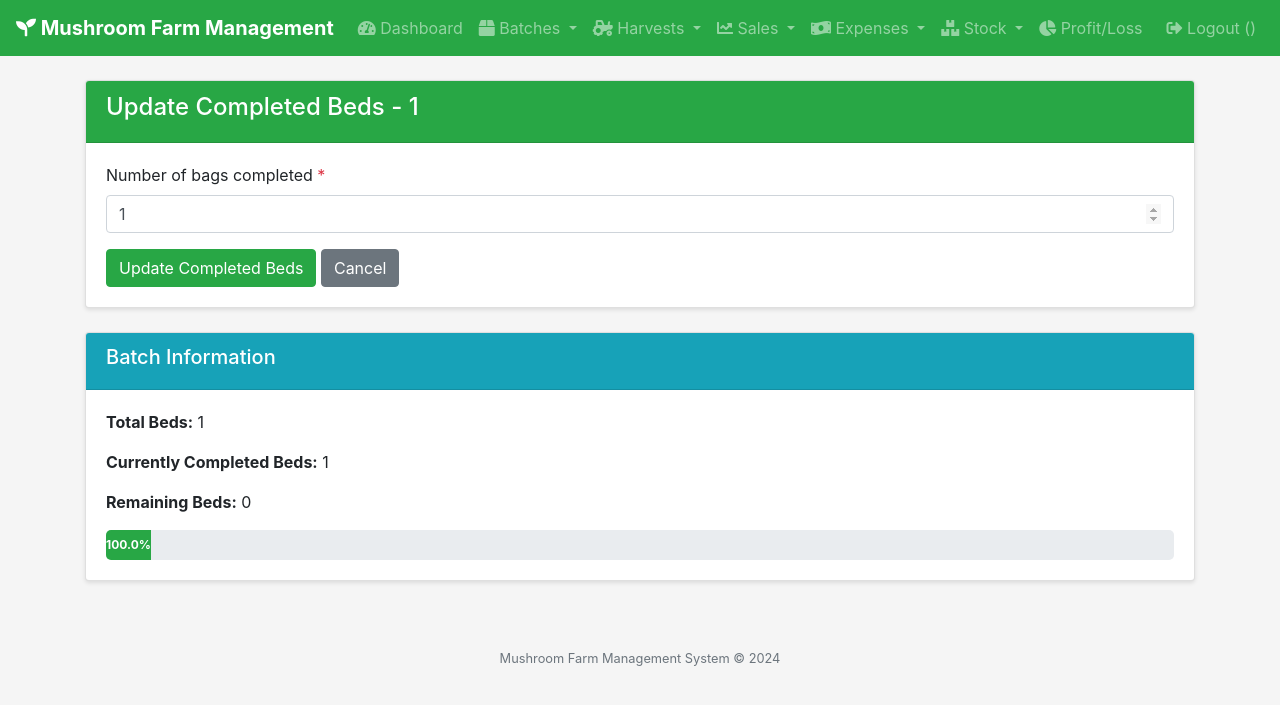
After one commit to rajsan1902/eko, a Django app: page /batch/1/update-completed/ in a window 1280 px wide. The commit adds this page. Shown: the top 705 px of the page. Run offline with Django 5.2, Linux system fonts and the light colour scheme; tables that the repository leaves empty hold one stand-in row (values such as "Sample post").

Commit message:
added option to update completed beds in batch list

```diff
--- a/farm_management/forms.py
+++ b/farm_management/forms.py
@@ -21,6 +21,27 @@ class SpawnBatchFormEdit(forms.ModelForm):
             'batch_date': forms.DateInput(attrs={'type': 'date'}),
             'notes': forms.Textarea(attrs={'rows': 3}),
         }
+class SpawnBatchCompleteForm(forms.ModelForm):
+    class Meta:
+        model = SpawnBatch
+        fields = ['number_of_bags_completed']  # Only show the completed_beds field
+        widgets = {
+            'number_of_bags_completed': forms.NumberInput(attrs={
+                'class': 'form-control',
+                'min': '0',
+                'step': '1',
+                'placeholder': 'Enter number of completed beds'
+            })
+        }
+
+    def clean_completed_beds(self):
+        completed_beds = self.cleaned_data.get('number_of_bags_completed')
+        if completed_beds is not None and self.instance:
+            if completed_beds > self.instance.total_beds:
+                raise forms.ValidationError(f'Completed beds cannot exceed total beds ({self.instance.total_beds})')
+            if completed_beds < 0:
+                raise forms.ValidationError('Completed beds cannot be negative')
+        return completed_beds
 
 class HarvestForm(forms.ModelForm):
     class Meta:
--- /dev/null
+++ b/farm_management/templates/farm/update_completed_beds.html
@@ -0,0 +1,140 @@
+{% extends 'farm/base.html' %}
+{% block content %}
+<div class="card">
+    <div class="card-header bg-success text-white">
+        <h4>{{ title }}</h4>
+    </div>
+    <div class="card-body">
+        <form method="post">
+            {% csrf_token %}
+
+            {% for field in form %}
+            <div class="form-group mb-3">
+                <label for="{{ field.id_for_label }}" class="form-label">
+                    {{ field.label }}
+                    {% if field.field.required %}
+                        <span class="text-danger">*</span>
+                    {% endif %}
+                </label>
+                {{ field }}
+                {% if field.help_text %}
+                    <small class="form-text text-muted">{{ field.help_text }}</small>
+                {% endif %}
+                {% if field.errors %}
+                    <div class="alert alert-danger mt-1">
+                        {{ field.errors }}
+                    </div>
+                {% endif %}
+            </div>
+            {% endfor %}
+
+            <button type="submit" class="btn btn-success">Update Completed Beds</button>
+            <a href="{% url 'batch_list' %}" class="btn btn-secondary">Cancel</a>
+        </form>
+    </div>
+</div>
+
+{% if batch_info %}
+<div class="card mt-4">
+    <div class="card-header bg-info text-white">
+        <h5>Batch Information</h5>
+    </div>
+    <div class="card-body">
+        <p><strong>Total Beds:</strong> {{ batch_info.total_beds }}</p>
+        <p><strong>Currently Completed Beds:</strong> {{ batch_info.completed_beds }}</p>
+        <p><strong>Remaining Beds:</strong> {{ batch_info.remaining_beds }}</p>
+        <div class="progress">
+            <div class="progress-bar" role="progressbar"
+                 style="width: {{ batch_info.completion_percentage }} %"
+                 aria-valuenow="{{ batch_info.completion_percentage }}"
+                 aria-valuemin="0" aria-valuemax="100">
+                {{ batch_info.completion_percentage }}%
+            </div>
+        </div>
+    </div>
+</div>
+{% endif %}
+
+<style>
+    /* Style the form inputs */
+    input, select, textarea {
+        width: 100%;
+        padding: 8px;
+        border: 1px solid #ddd;
+        border-radius: 4px;
+        box-sizing: border-box;
+    }
+    input:focus, select:focus, textarea:focus {
+        outline: none;
+        border-color: #28a745;
+    }
+
+    /* Style for number input specifically */
+    input[type="number"] {
+        -moz-appearance: textfield;
+    }
+    input[type="number"]::-webkit-inner-spin-button,
+    input[type="number"]::-webkit-outer-spin-button {
+        opacity: 0.5;
+    }
+
+    /* Progress bar styling */
+    .progress {
+        height: 30px;
+        border-radius: 5px;
+        background-color: #e9ecef;
+    }
+    .progress-bar {
+        background-color: #28a745;
+        line-height: 30px;
+        font-weight: bold;
+    }
+</style>
+
+<script>
+    // Get the input elements
+    const completedBedsInput = document.getElementById('id_completed_beds');
+    const totalBedsInput = document.getElementById('id_total_beds');
+
+    // Add validation for completed beds
+    if (completedBedsInput && totalBedsInput) {
+        completedBedsInput.addEventListener('input', function() {
+            let completedBeds = parseFloat(this.value);
+            let totalBeds = parseFloat(totalBedsInput.value);
+
+            // Validate that completed beds don't exceed total beds
+            if (!isNaN(completedBeds) && !isNaN(totalBeds) && completedBeds > totalBeds) {
+                this.value = totalBeds;
+                alert('Completed beds cannot exceed total beds. Value has been set to maximum.');
+            }
+
+            // Validate that completed beds is not negative
+            if (!isNaN(completedBeds) && completedBeds < 0) {
+                this.value = 0;
+                alert('Completed beds cannot be negative. Value has been set to 0.');
+            }
+        });
+    }
+
+    // Alternative: If you only have a field to update completed beds (without total beds in form)
+    const updateCompletedBedsInput = document.getElementById('id_completed_beds');
+    if (updateCompletedBedsInput) {
+        updateCompletedBedsInput.addEventListener('input', function() {
+            let value = parseFloat(this.value);
+
+            // Get max value from data attribute if available
+            let maxBeds = parseInt(this.getAttribute('data-max-beds')) || Infinity;
+
+            if (!isNaN(value) && value > maxBeds) {
+                this.value = maxBeds;
+                alert(`Completed beds cannot exceed ${maxBeds}. Value has been set to maximum.`);
+            }
+
+            if (!isNaN(value) && value < 0) {
+                this.value = 0;
+                alert('Completed beds cannot be negative.');
+            }
+        });
+    }
+</script>
+{% endblock %}
--- a/farm_management/urls.py
+++ b/farm_management/urls.py
@@ -9,6 +9,7 @@ urlpatterns = [
     # Batch management
     path('batches/', views.batch_list, name='batch_list'),
     path('batches/create/', views.batch_create, name='batch_create'),
+    path('batch/<int:pk>/update-completed/', views.update_completed_beds, name='update_completed_beds'),
 
     # Harvest management
     path('harvests/', views.harvest_list, name='harvest_list'),
--- a/farm_management/views.py
+++ b/farm_management/views.py
@@ -100,6 +100,35 @@ def batch_create(request):
         tdate = timezone.now().date()
         form = SpawnBatchForm(initial={'batch_code': new_batch_code, 'batch_date':tdate})
     return render(request, 'farm/batch_form.html', {'form': form, 'title': 'Create Batch'})
+
+def update_completed_beds(request, pk):
+    batch = get_object_or_404(SpawnBatch, pk=pk)
+
+    if request.method == 'POST':
+        form = SpawnBatchCompleteForm(request.POST, instance=batch)
+        if form.is_valid():
+            form.save()
+            messages.success(request, f'Successfully updated completed beds for {batch.batch_code}')
+            return redirect('batch_list')
+    else:
+        form = SpawnBatchCompleteForm(instance=batch)
+
+    # Calculate batch information for display
+    batch_info = {
+        'total_beds': batch.number_of_bags,
+        'completed_beds': batch.number_of_bags_completed,
+        'remaining_beds': batch.number_of_bags - batch.number_of_bags_completed,
+        'completion_percentage': round((batch.number_of_bags_completed / batch.number_of_bags * 100), 1) if batch.number_of_bags > 0 else 0
+    }
+
+    context = {
+        'form': form,
+        'title': f'Update Completed Beds - {batch.batch_code}',
+        'batch_info': batch_info,
+        'batch': batch
+    }
+
+    return render(request, 'farm/update_completed_beds.html', context)
 
 @login_required
 def harvest_list(request):
```
Also changed, not shown: farm_management/templates/farm/batch_list.html (+11 -3 lines), farm_management/templates/farm/dashboard.html (+17 -16 lines).
